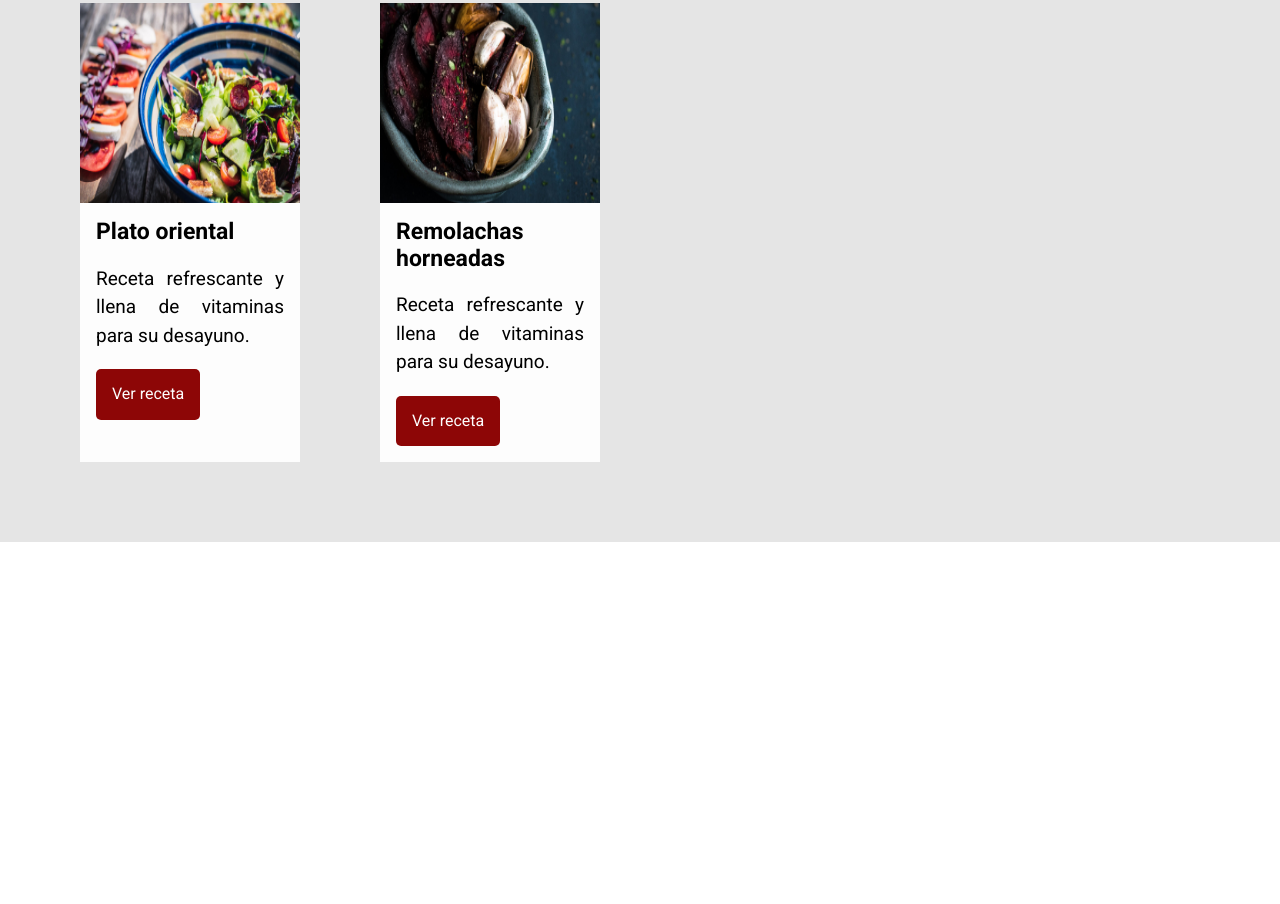
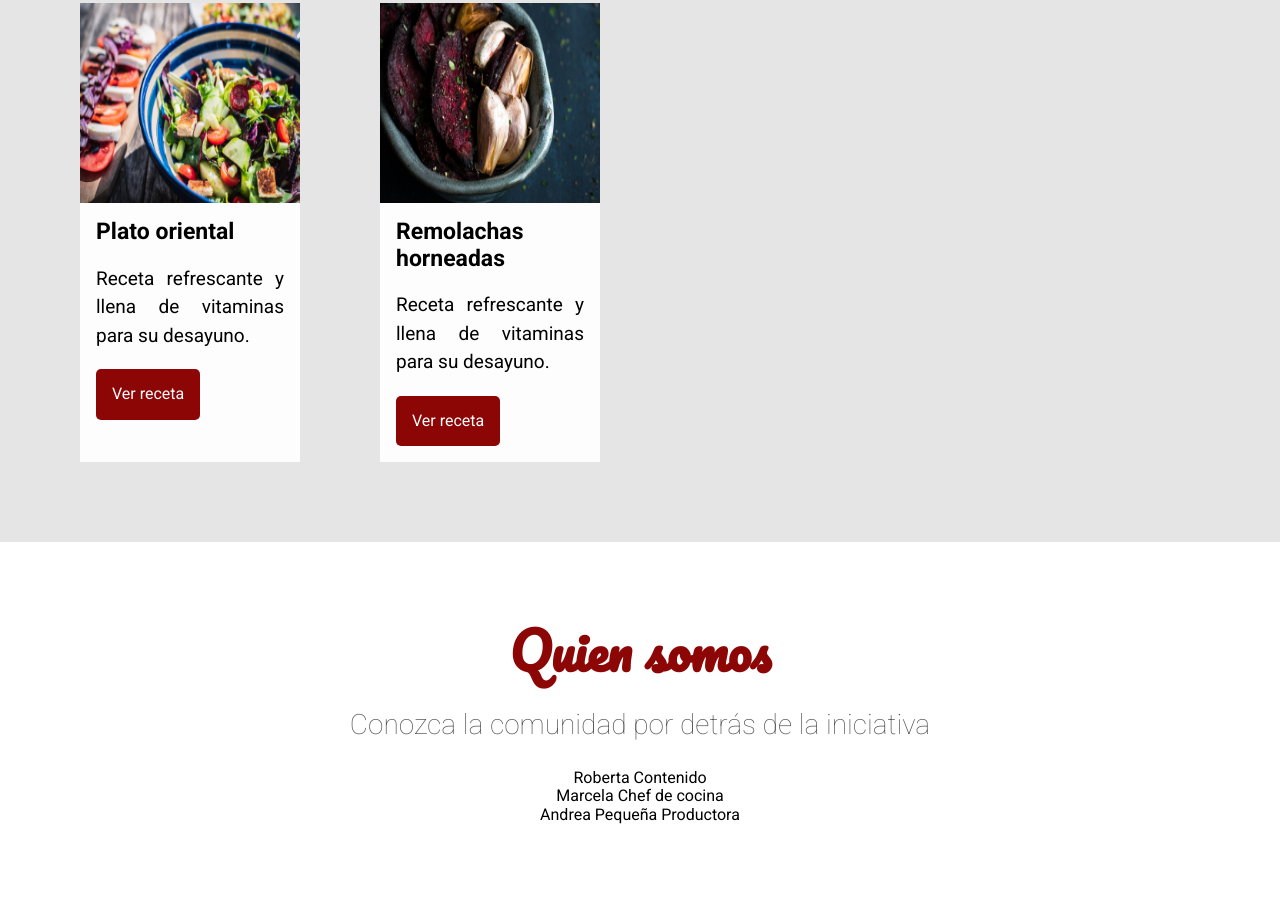
Before and after one commit to meli-morenooo/recetas, a plain HTML site: page index.html in a window 1280 px wide. Shown: the part 1679-2583 px from the top of the page. Before the commit the page ends 2221 px from the top, so only its background shows below. Drawn offline with Linux system fonts and the light colour scheme.

Commit message:
Sección Quienes Somos

```diff
--- /dev/null
+++ b/assets/css/quienesSomos/quienesSomos-descripcion.css
@@ -0,0 +1,5 @@
+.quienes-somos__descripcion{
+    font-weight: 100;
+    font-size: 1.75rem;
+    color: #595959;
+}
--- /dev/null
+++ b/assets/css/quienesSomos/quienesSomos-titulo.css
@@ -0,0 +1,6 @@
+.quienes-somos__titulo{
+    margin-bottom: 1rem;
+    color: #8d0606;
+    font-size: 3.1875rem;
+    font-family: Pacifico, cursive;
+}
--- /dev/null
+++ b/assets/css/quienesSomos/quienesSomos.css
@@ -0,0 +1,4 @@
+.quienes-somos{
+    text-align: center;
+    padding: 5rem;
+}
--- a/index.html
+++ b/index.html
@@ -25,6 +25,9 @@
     <link href="assets/css/recetas/receta-titulo.css" rel="stylesheet" />
     <link href="assets/css/recetas/receta-descripcion.css" rel="stylesheet" />
     <link href="assets/css/recetas/receta-boton.css" rel="stylesheet" />
+    <link href="assets/css/quienesSomos/quienesSomos.css" rel="stylesheet" />
+    <link href="assets/css/quienesSomos/quienesSomos-titulo.css" rel="stylesheet" />
+    <link href="assets/css/quienesSomos/quienesSomos-descripcion.css" rel="stylesheet" />
 </head>
  <body>
     <header class="cabecera">
@@ -96,5 +99,26 @@
             </div>
         </div>
     </section>
+    <section class="quienes-somos">
+        <h3 class="quienes-somos__titulo">Quien somos</h3>
+        <p class="quienes-somos__descripcion">Conozca la comunidad por detrás de la iniciativa</p>
+        <div class="personas">
+            <div class="persona">
+                <div class="persona__imagen persona__imagen--roberta"></div>
+                <span class="persona__nombre">Roberta</span>
+                <span class="persona__funcion">Contenido</span>
+            </div>
+            <div class="persona">
+                <div class="persona__imagen persona__imagen--marcela"></div>
+                <span class="persona__nombre">Marcela</span>
+                <span class="persona__funcion">Chef de cocina</span>
+            </div>
+            <div class="persona">
+                <div class="persona__imagen persona__imagen--andrea"></div>
+                <span class="persona__nombre">Andrea</span>
+                <span class="persona__funcion">Pequeña Productora</span>
+            </div>
+        </div>
+    </section>
  </body>
 </html>
```
